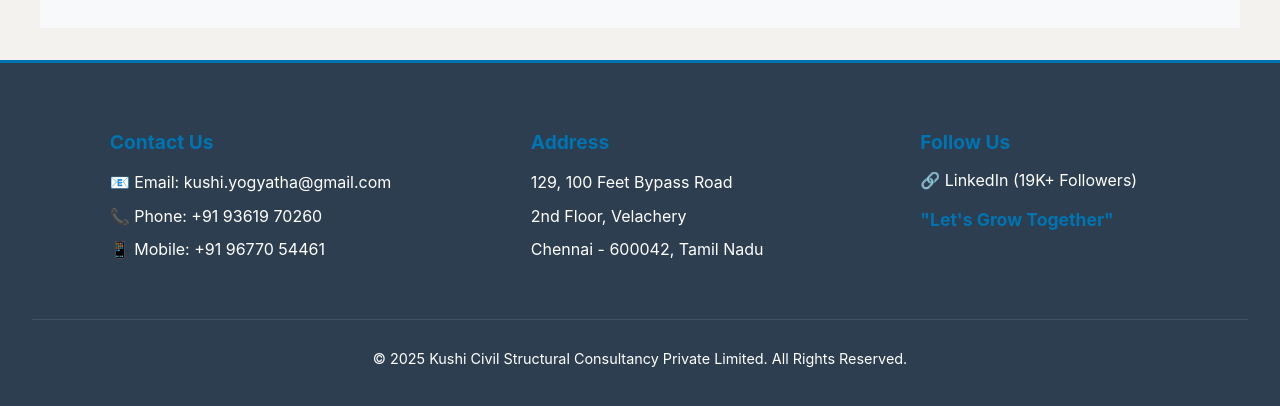
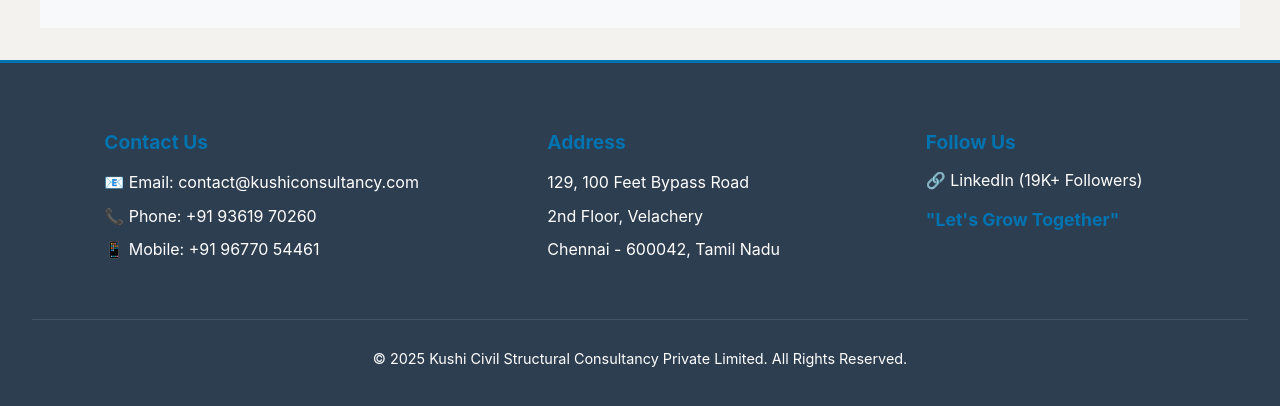
Before and after one commit to yogyathastartup-creator/kushiConsultancy, a React (Vite) app: page /projects in a window 1280 px wide. Shown: the part 1278-1684 px from the top of the page. Built offline with nearby package versions, Linux system fonts and the light colour scheme; the HTML template or start-up script is replaced by a standard one.

Commit message:
Use VITE_CONTACT_EMAIL in Footer and add to .env.example

```diff
--- a/src/components/Footer.jsx
+++ b/src/components/Footer.jsx
@@ -7,7 +7,7 @@
             <div className="footer-content">
                 <div className="footer-section">
                     <h3>Contact Us</h3>
-                    <p>📧 Email: kushi.yogyatha@gmail.com</p>
+                    <p>📧 Email: {import.meta.env.VITE_CONTACT_EMAIL || 'contact@kushiconsultancy.com'}</p>
                     <p>📞 Phone: +91 93619 70260</p>
                     <p>📱 Mobile: +91 96770 54461</p>
                 </div>
```
Also changed, not shown: 1 other file (tests, documents, lock files or other folders).
